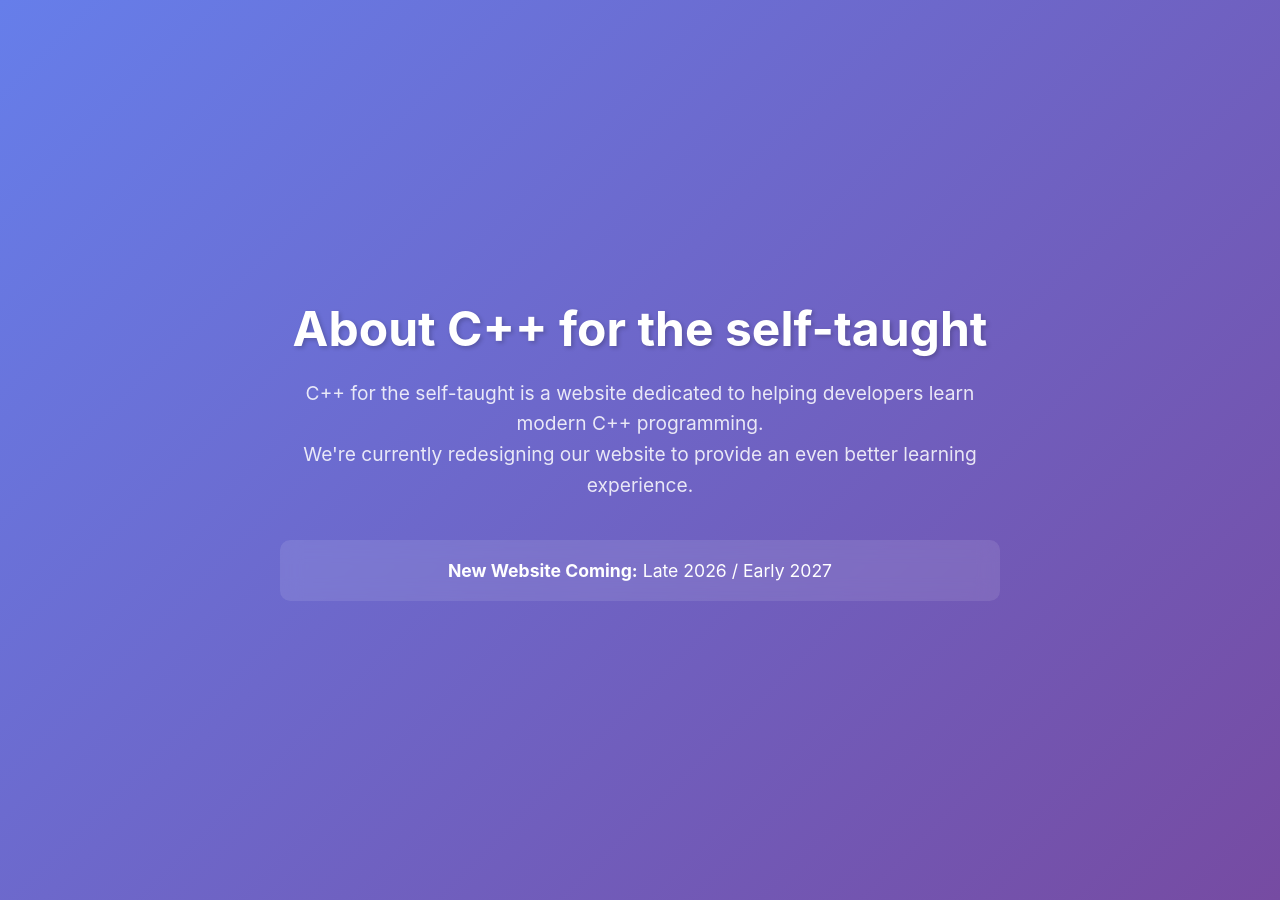
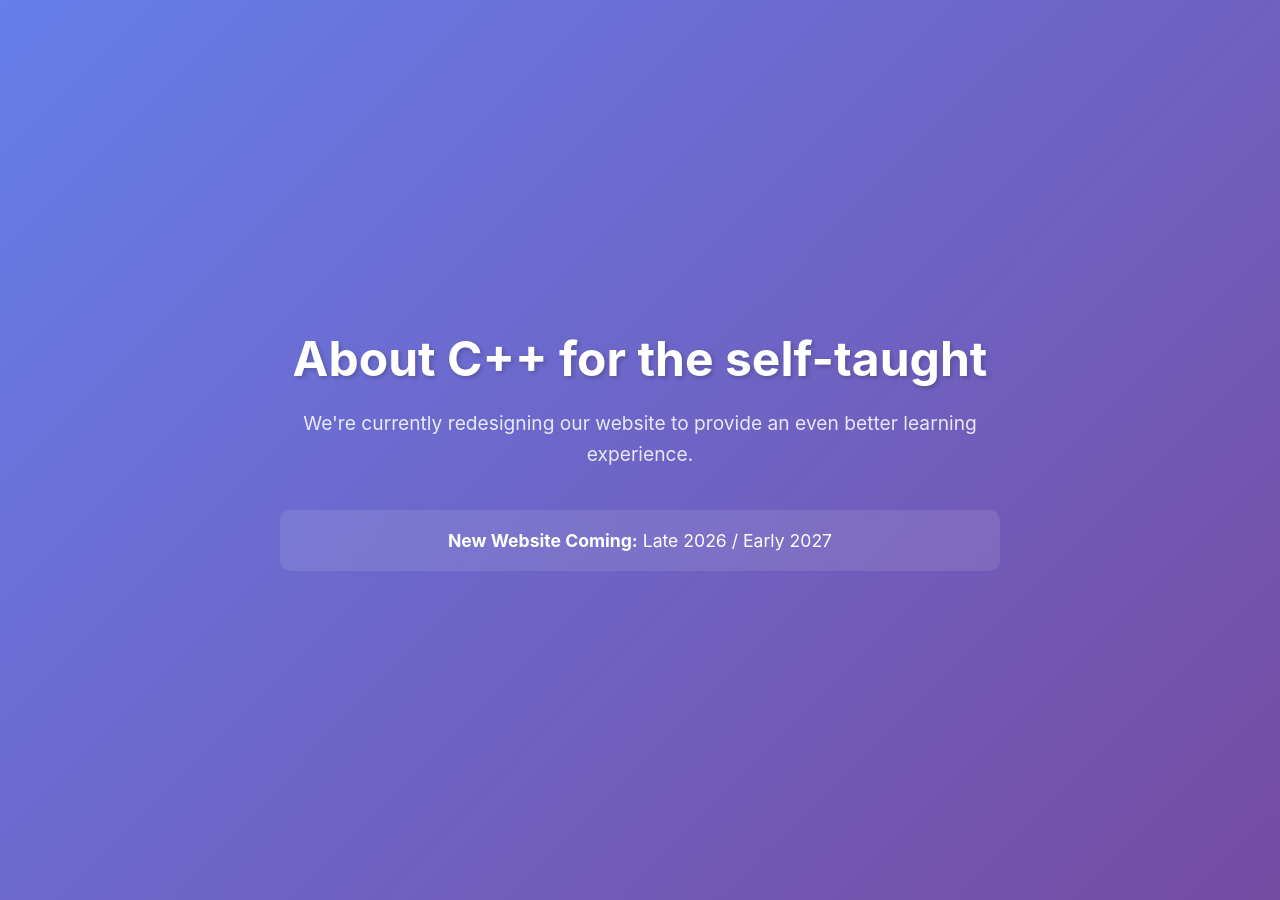
Before and after one commit to cpp4theselftaught/cpp4theselftaught.github.io, a Jekyll site: the page built from about.md, in a window 1280 px wide. Built offline with Jekyll 4.4.1, drawn with Linux system fonts in a browser that asks for light colours.

Commit message:
Remove descriptive paragraph from about page
Co-authored-by: blytkerchan <974179+blytkerchan@users.noreply.github.com>

```diff
--- a/about.md
+++ b/about.md
@@ -6,7 +6,6 @@ title: About
 # About C++ for the self-taught
 
 <div class="content">
-  <p>C++ for the self-taught is a website dedicated to helping developers learn modern C++ programming.</p>
   <p>We're currently redesigning our website to provide an even better learning experience.</p>
 </div>
 
```
